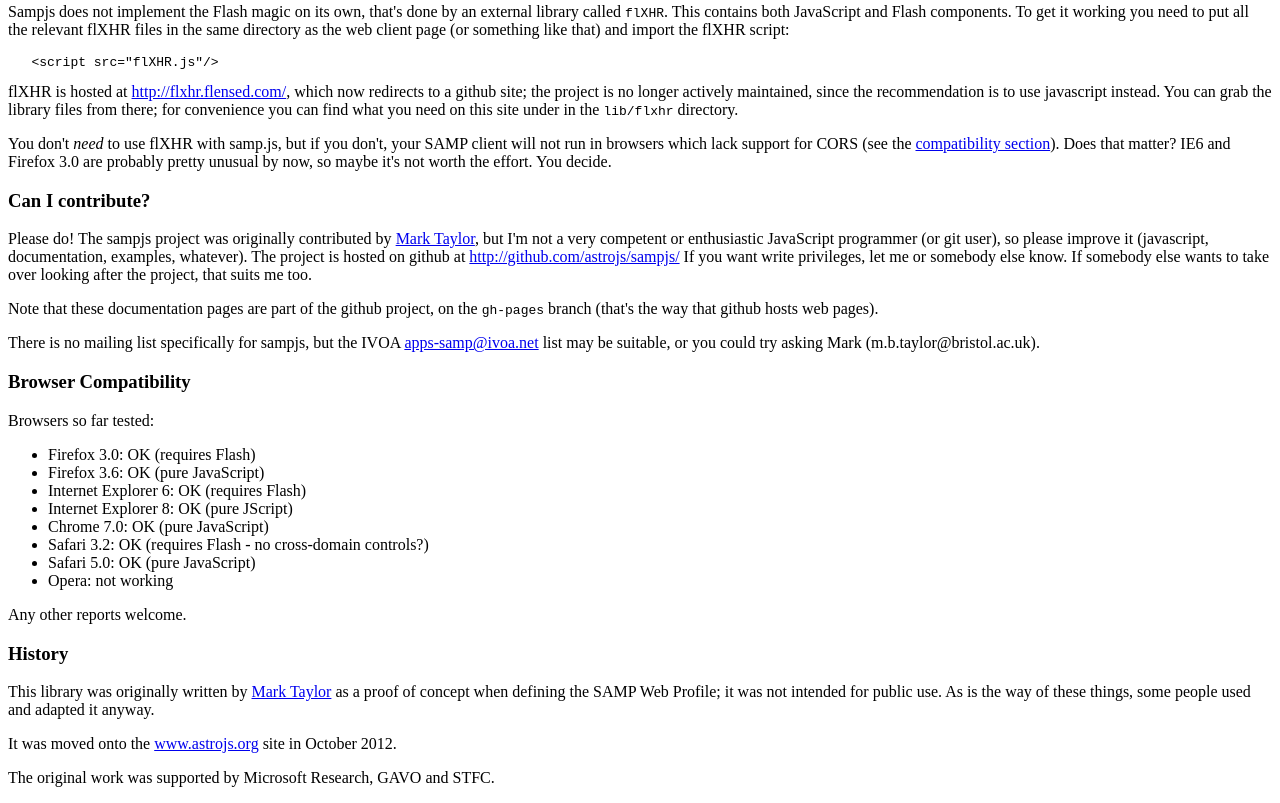
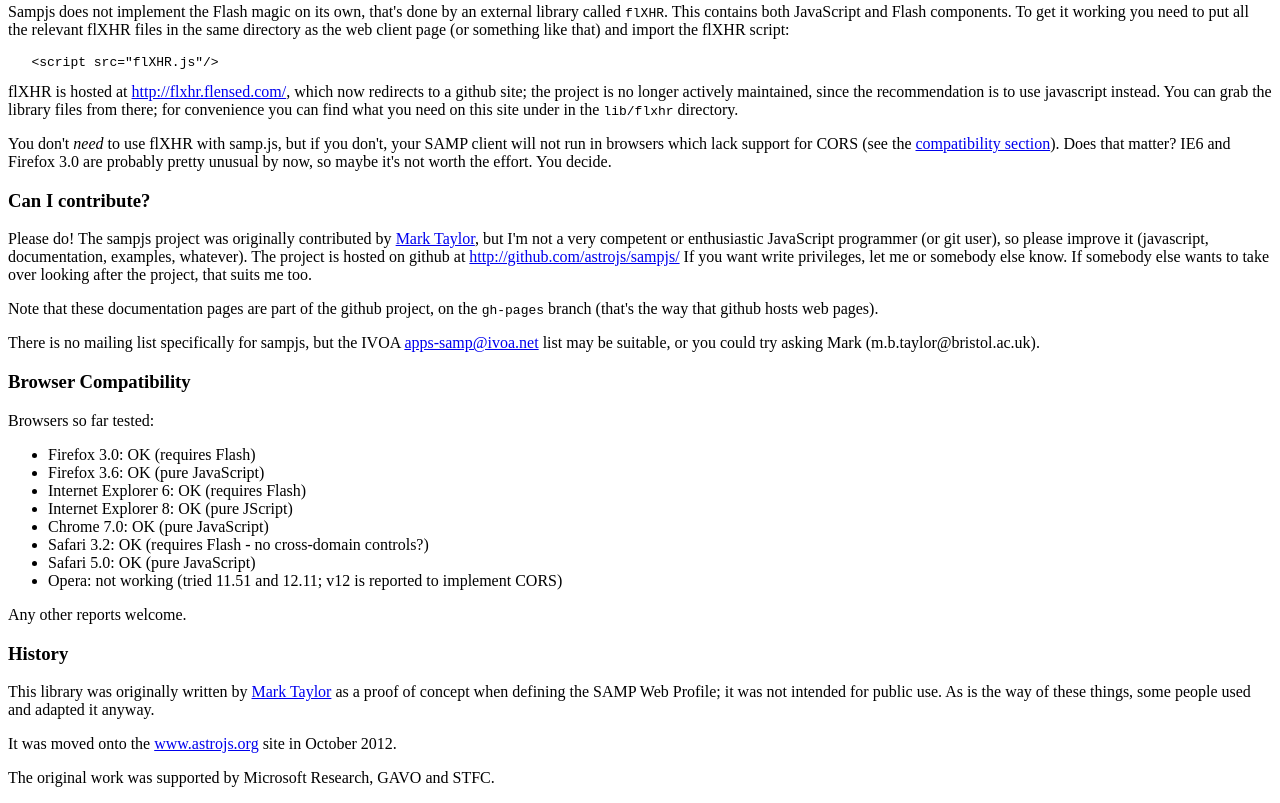
Before and after one commit to astrojs/sampjs, a plain HTML site: page index.html in a window 1280 px wide. Shown: the part 1460-2263 px from the top of the page. Drawn offline with Linux system fonts and the light colour scheme.

Commit message:
Add report on Opera 12.
Tried running Opera v12.11 on Windows XP.  Opera 12 is reported to implement
CORS, so I thought this might work, but it doesn't seem to.

```diff
--- a/index.html
+++ b/index.html
@@ -246,7 +246,7 @@
 <li>Safari 3.2<!-- OSX 10.5 -->:
            OK (requires Flash - no cross-domain controls?)</li>
 <li>Safari 5.0: OK (pure JavaScript)</li>
-<li>Opera: not working</li>
+<li>Opera: not working (tried 11.51 and 12.11; v12 is reported to implement CORS)</li>
 </ul>
 <p>Any other reports welcome.
 </p>
```
